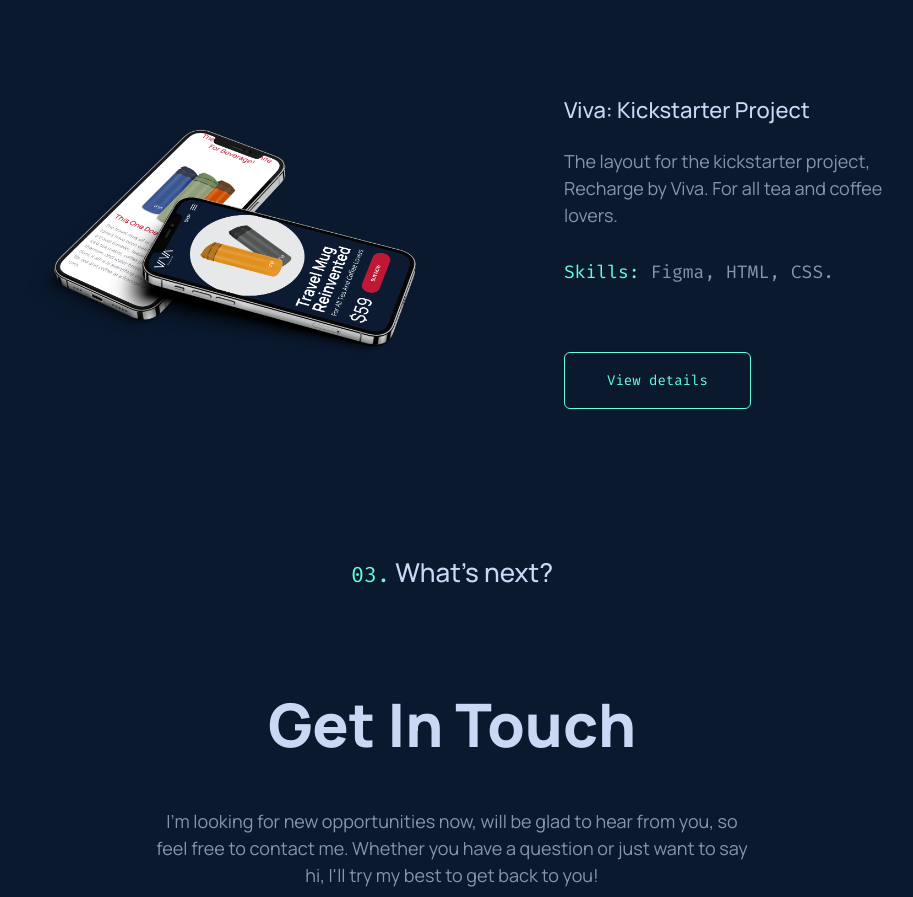
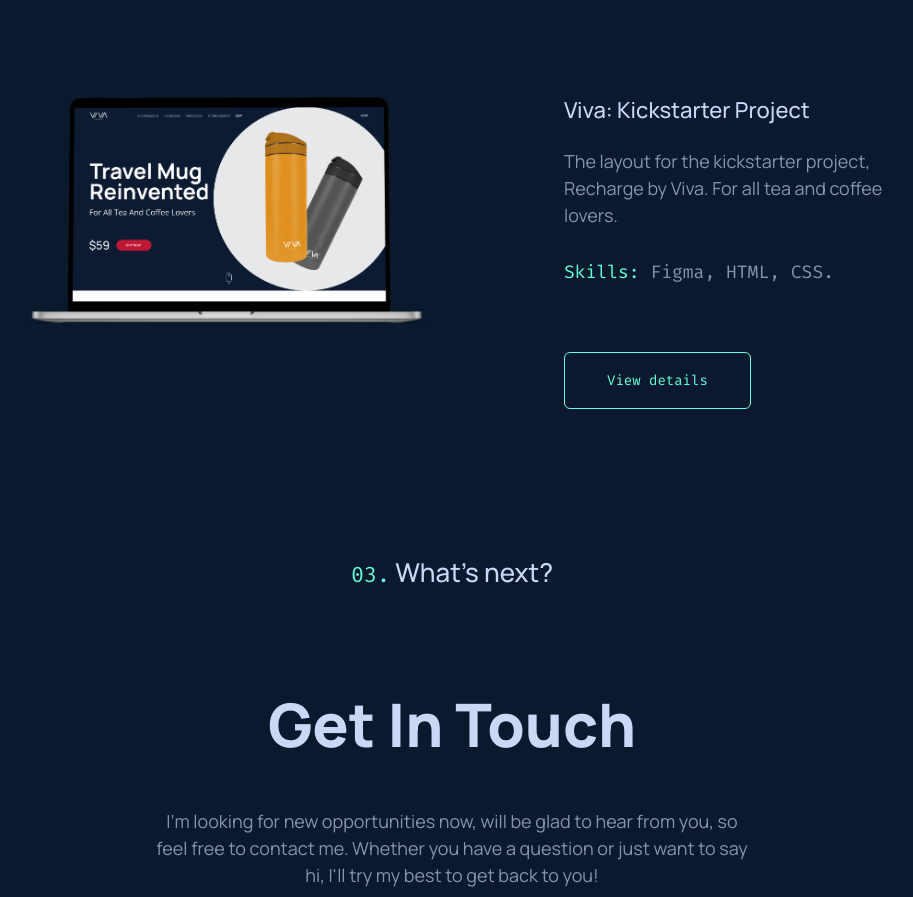
Before and after one commit to JulMorning/MyOwnPortfolio, a plain HTML site: page index.html in a window 1280 px wide. Shown: the part 3192-4089 px from the top of the page, without its empty margins (188-1101 px from the left). Drawn offline with nearby package versions, Linux system fonts and the light colour scheme.

Commit message:
Added correct photo

```diff
--- a/index.html
+++ b/index.html
@@ -226,7 +226,7 @@
           <div class="row mb-5">
             <div class="col-lg-6 d-none d-lg-block">
               <img
-                src="src/images/kikstarter_small.png"
+                src="src/images/kickstarter.png"
                 alt="Kickstarter Project"
                 class="img-fluid project-photo"
               />
```
